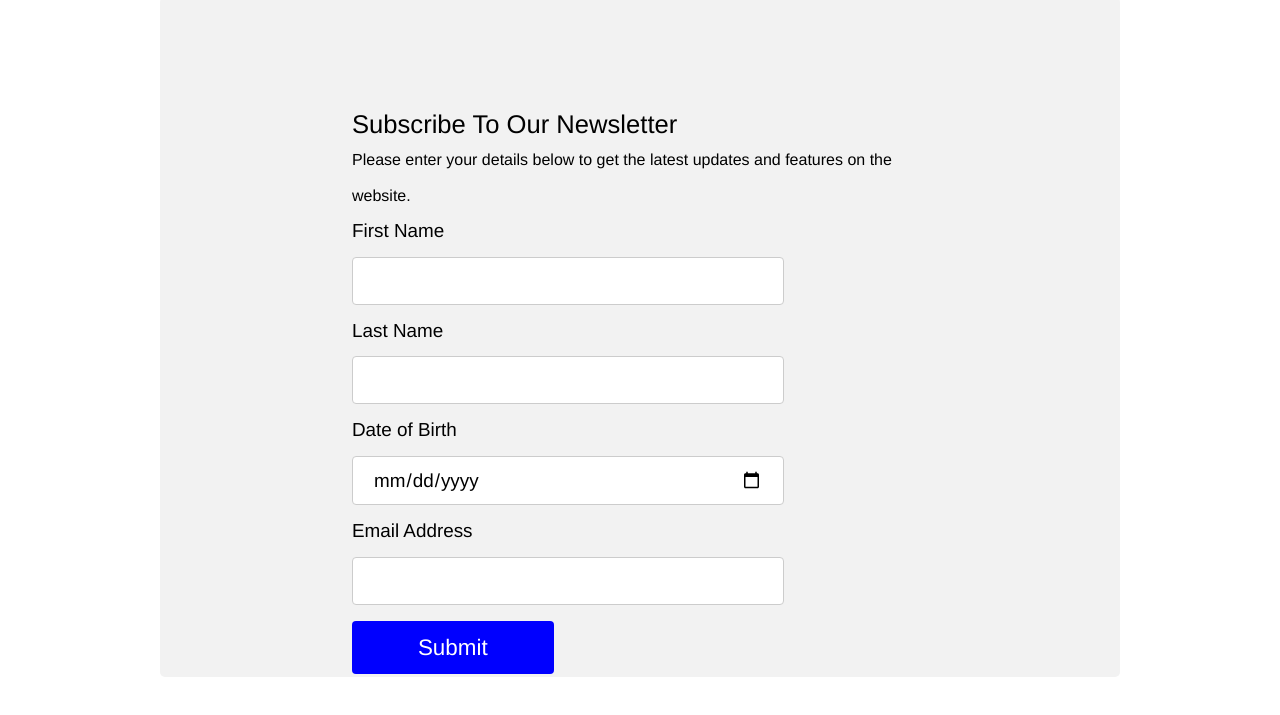
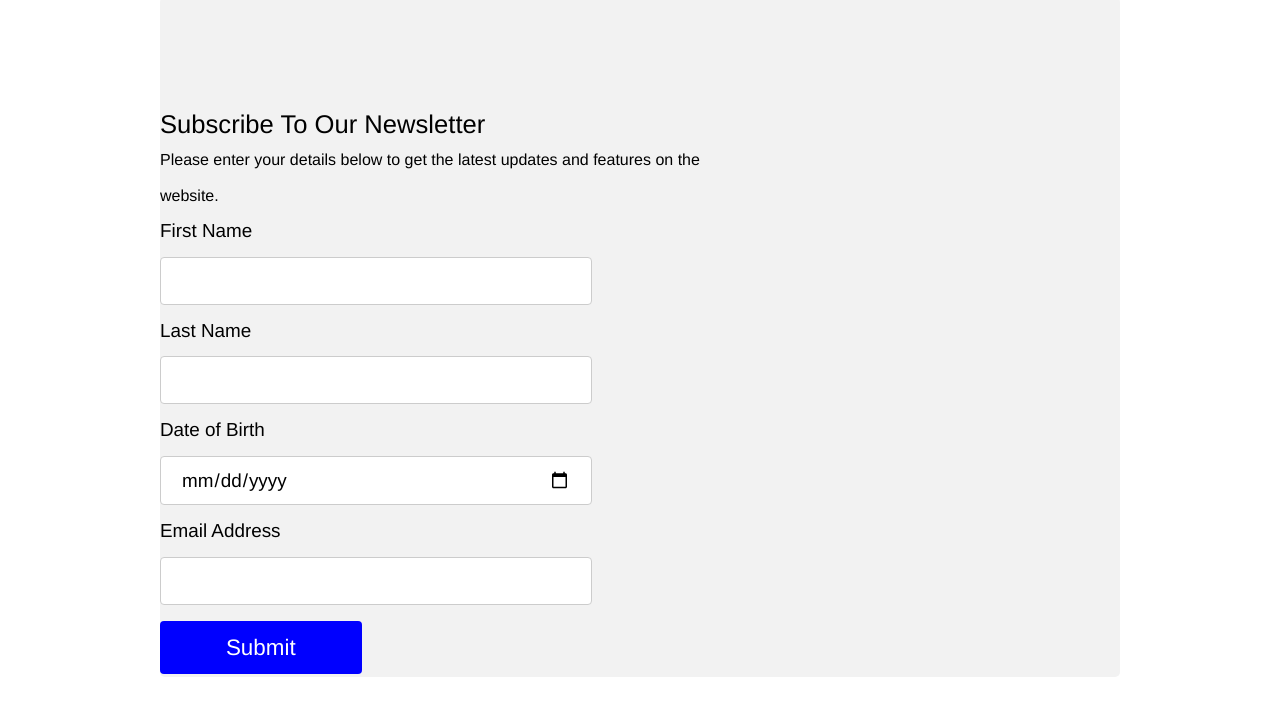
Before and after one commit to anokeinab/itmd-362-Project1, a plain HTML site: page index.html in a window 1280 px wide. Shown: the part 55-770 px from the top of the page. Drawn offline with Linux system fonts and the light colour scheme.

Commit message:
Update screen.css

```diff
--- a/screen.css
+++ b/screen.css
@@ -320,7 +320,7 @@ input[type=submit]:hover {
 	width: 60%;
 	height:40%;
 	text-align: left;
-	margin: auto;
+	margin-top: auto;
 	padding-bottom: 300px;
         padding-top: 10px;
 }
```
